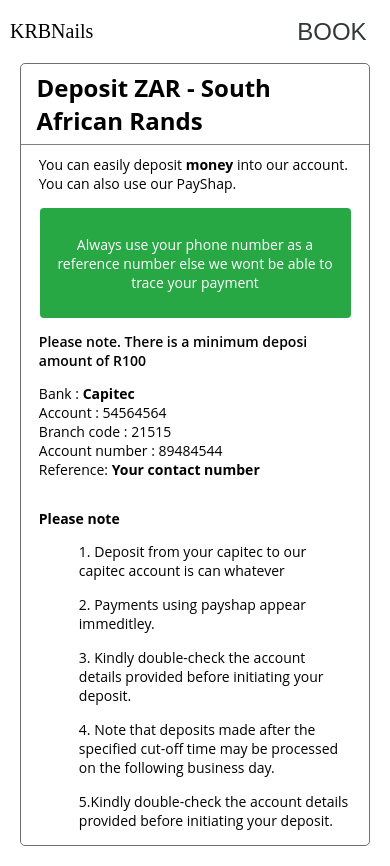
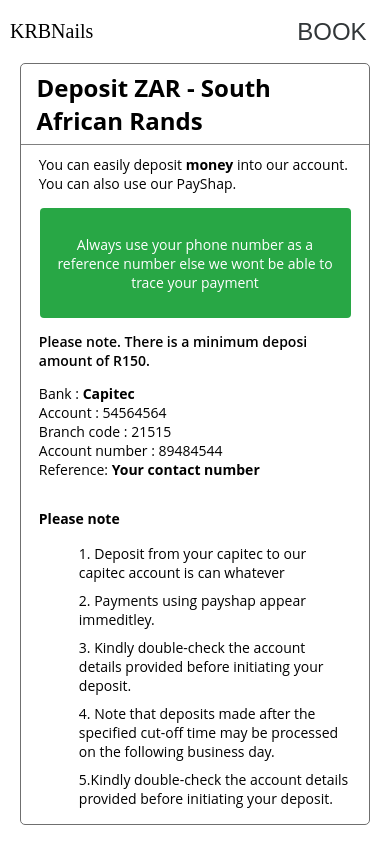
Before and after one commit to o897/krbnails-frontend, a React (Vite) app: page /deposit in a window 390 px wide. After the commit the page ends 845 px from the top, so only its background shows below. Built offline with nearby package versions, Linux system fonts and the light colour scheme; a web font is replaced by a local one.

Commit message:
update please note css

```diff
--- a/src/components/Deposit.jsx
+++ b/src/components/Deposit.jsx
@@ -20,7 +20,7 @@
           </div>
 
           <div className="payment__minimum">
-            Please note. There is a minimum deposi amount of R100
+            Please note. There is a minimum deposi amount of R150.
           </div>
 
           <div className="payment__bank-account">
--- a/src/index.css
+++ b/src/index.css
@@ -782,6 +782,17 @@
   border-radius: 4px;
 
 }
+.please__note-detail {
+  font-family: 'Open Sans', sans-serif;
+  font-size: 14px;
+
+}
+
+.please__note-detail li {
+  margin: 0;
+  font-family: 'Open Sans', sans-serif;
+
+}
 
 .payment__bank-account {
   margin-bottom: 30px;
@@ -789,9 +800,10 @@
   font-size: 14px;
 }
 
-.please__note {
+.please__note ul li {
   font-family: 'Open Sans', sans-serif;
   font-size: 14px;
+  margin-bottom: 9px;
 }
 
 /* Payment */
```
